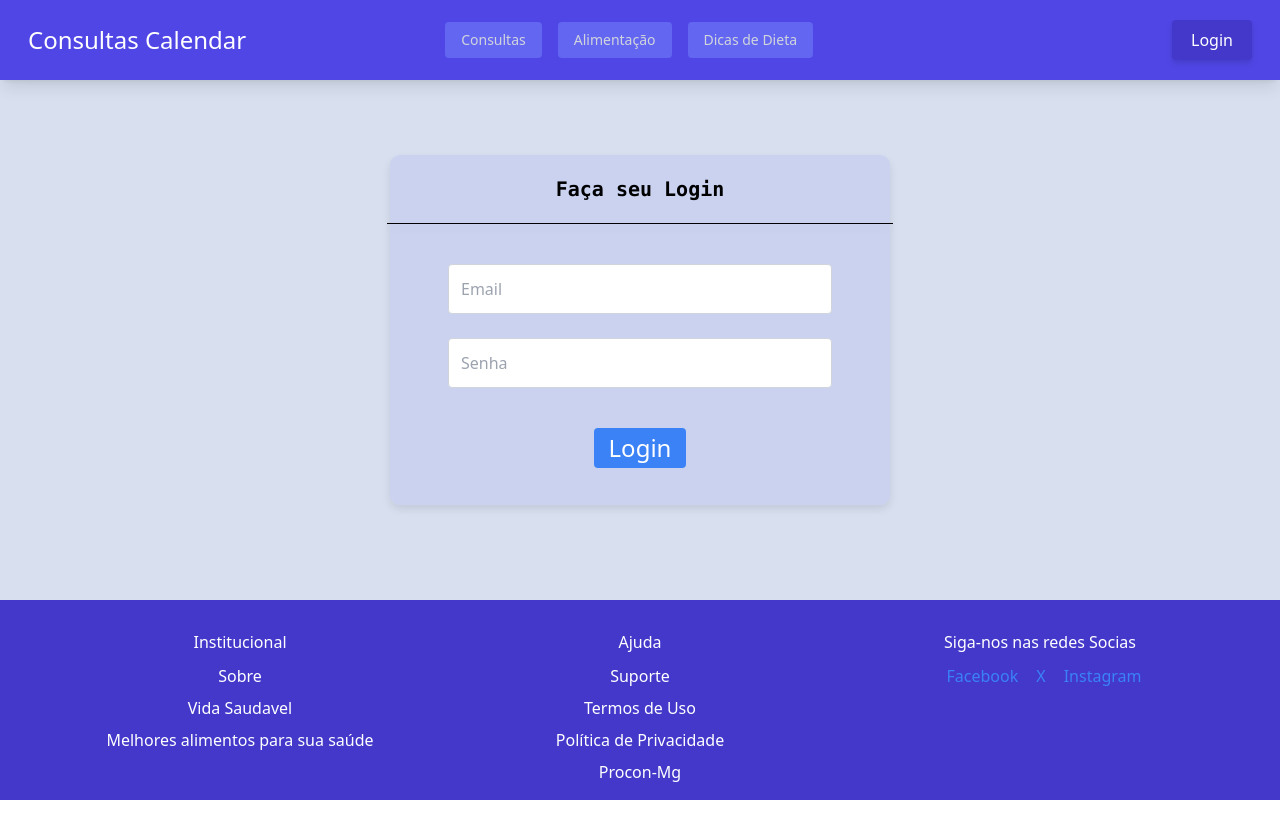
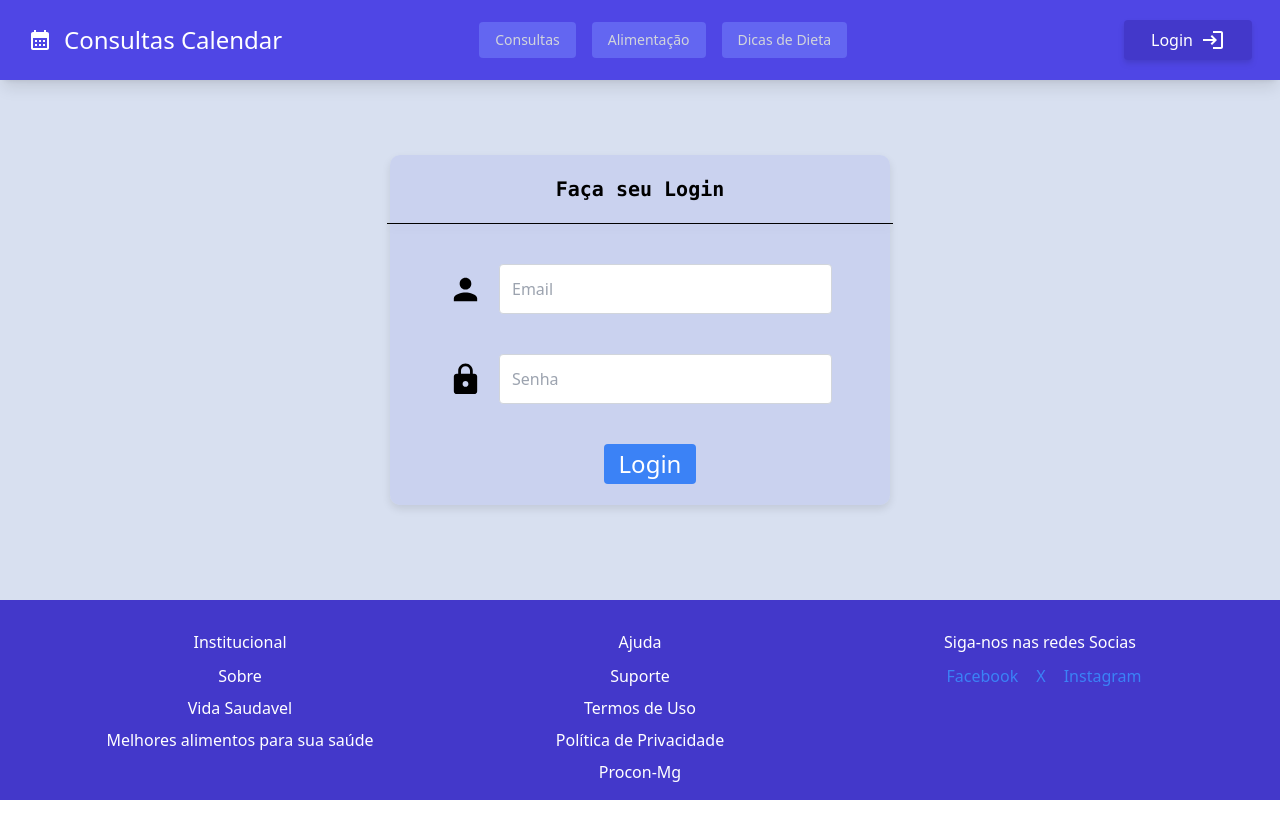
Before and after one commit to FelipeMateus4/Projeto-Inovia-FullStack, a React (Vite) app in the folder frontend/: page /auth in a window 1280 px wide. Built offline with nearby package versions, Linux system fonts and the light colour scheme.

Commit message:
feat: adicionando icones na pagina de login e header

```diff
--- a/frontend/package.json
+++ b/frontend/package.json
@@ -10,12 +10,17 @@
     "preview": "vite preview"
   },
   "dependencies": {
+    "@emotion/react": "^11.10.5",
+    "@emotion/styled": "^11.10.5",
     "@fullcalendar/core": "^6.1.15",
     "@fullcalendar/daygrid": "^6.1.15",
     "@fullcalendar/interaction": "^6.1.15",
     "@fullcalendar/list": "^6.1.15",
     "@fullcalendar/react": "^6.1.15",
     "@fullcalendar/timegrid": "^6.1.15",
+    "@mui/core-downloads-tracker": "^6.1.10",
+    "@mui/icons-material": "^6.1.10",
+    "@mui/material": "^6.1.10",
     "@reduxjs/toolkit": "^2.4.0",
     "frontend": "file:",
     "react": "^18.3.1",
--- a/frontend/src/Components/Footer/Footer.jsx
+++ b/frontend/src/Components/Footer/Footer.jsx
@@ -33,7 +33,7 @@ const Footer = () => {
                             </a>
                         </li>
                         <li>
-                            <a href="https://x.com/elonmusk" className="text-blue-500 hover:underline ml-2">
+                            <a href="https://x.com" className="text-blue-500 hover:underline ml-2">
                                 X
                             </a>
                         </li>
--- a/frontend/src/Components/Header/Header.jsx
+++ b/frontend/src/Components/Header/Header.jsx
@@ -4,6 +4,9 @@ import { useSelector } from 'react-redux';
 import { useNavigate } from 'react-router-dom';
 import { useDispatch } from 'react-redux';
 import { clearAuthData } from '../../Redux/Slices/AuthSlice';
+import LoginIcon from '@mui/icons-material/Login';
+import CalendarMonthIcon from '@mui/icons-material/CalendarMonth';
+import ExitToAppIcon from '@mui/icons-material/ExitToApp';
 
 const Navigation = () => {
     const [selected, setSelected] = useState('Collections');
@@ -24,11 +27,12 @@ const Navigation = () => {
                 <nav className="flex justify-between items-center">
                     {/* Logo e título */}
                     <div className="flex items-center space-x-3 pl-0">
+                        <CalendarMonthIcon className="text-white" />
                         <h2 className="font-normal text-2xl leading-6 text-white">Consultas Calendar</h2>
                     </div>
 
                     {/* Navegação */}
-                    <ul className="flex space-x-4 ml-auto mr-40 ">
+                    <ul className="flex space-x-4 m-auto mr-20 ">
                         {['Consultas', 'Alimentação', 'Dicas de Dieta'].map((item) => (
                             <li
                                 key={item}
@@ -48,9 +52,11 @@ const Navigation = () => {
                     <div className="ml-auto">
                         <button
                             onClick={toggleAuth}
-                            className="text-white bg-indigo-700 px-4 py-2 rounded w-20 drop-shadow-md hover:bg-indigo-800"
+                            className="text-white bg-indigo-700 px-4 py-2 rounded w-32 drop-shadow-md hover:bg-indigo-800 items-center flex justify-center "
                         >
                             {isAuth ? 'Logout' : 'Login'}
+                            {!isAuth ? <LoginIcon className="ml-2" /> : null}
+                            {isAuth ? <ExitToAppIcon className="ml-2" /> : null}
                         </button>
                     </div>
                 </nav>
--- a/frontend/src/Pages/AuthPage/AuthPage.jsx
+++ b/frontend/src/Pages/AuthPage/AuthPage.jsx
@@ -5,6 +5,8 @@ import { useState } from 'react';
 import { useDispatch } from 'react-redux';
 import { setAuthData } from '../../Redux/Slices/AuthSlice';
 import { useNavigate } from 'react-router-dom';
+import PersonIcon from '@mui/icons-material/Person';
+import LockIcon from '@mui/icons-material/Lock';
 
 const AuthPage = () => {
     const [email, setEmail] = useState('');
@@ -60,9 +62,11 @@ const AuthPage = () => {
                     <section className="AuthContainer flex flex-col items-center">
                         <h1 className=" text-center text-xl font-black text-3xl font-mono">Faça seu Login</h1>
                         <div className="Line"></div>
-                        {error && <div className="Error mb-10">{error}</div>}
+                        {error && <div className="Error mb-10 ml-10">{error}</div>}
 
-                        <div className="flex flex-col items-center space-y-6 w-full max-w-sm">
+                        <div className="flex flex-col items-start space-y-6 w-full max-w-sm">
+                            <div className="flex items-center w-full mb-4">
+                                <PersonIcon className="text-black mr-4 " fontSize="large" />
                                 <input
                                     className="formss-input w-full p-3 border border-gray-300 rounded focus:outline-none focus:ring focus:ring-blue-400"
                                     type="email"
@@ -70,6 +74,9 @@ const AuthPage = () => {
                                     value={email}
                                     onChange={(e) => setEmail(e.target.value)}
                                 />
+                            </div>
+                            <div className=" flex items-center w-full mb-4">
+                                <LockIcon className="text-black mr-4" fontSize="large" />
                                 <input
                                     className="formss-input w-full p-3 border border-gray-300 rounded focus:outline-none focus:ring focus:ring-blue-400"
                                     type="password"
@@ -78,9 +85,10 @@ const AuthPage = () => {
                                     onChange={(e) => setSenha(e.target.value)}
                                 />
                             </div>
+                        </div>
                         <button
                             type="submit"
-                            className=" ButtonEdit text-white bg-blue-500 hover:bg-blue-700 rounded"
+                            className=" ButtonEdit text-white bg-blue-500 hover:bg-blue-700 rounded ml-5"
                             onClick={handleLogin}
                         >
                             Login
```
Also changed, not shown: 1 other file (tests, documents, lock files or other folders). Lines whose indentation alone changed are shown as unchanged.
